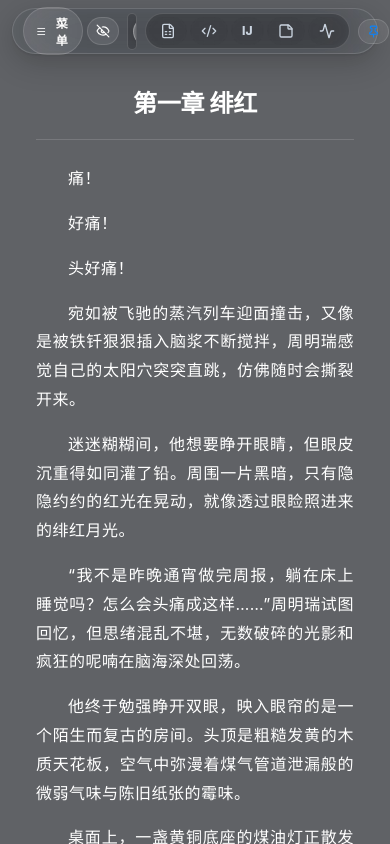
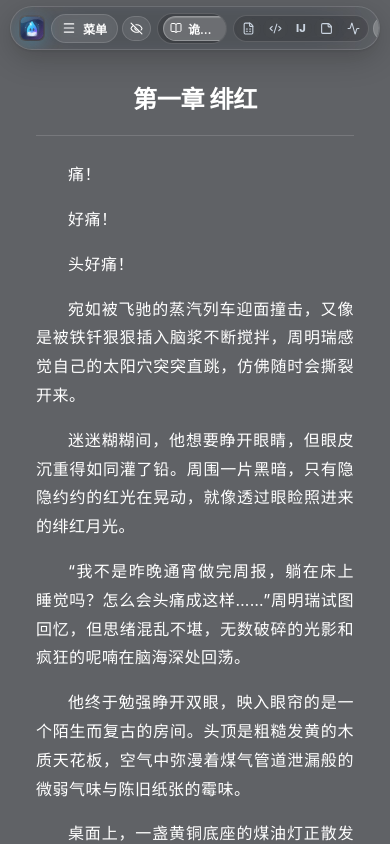
Before and after one commit to Hyperion-WB/reader, a React (Vite) app: page / in a window 390 px wide. Built offline with nearby package versions, Linux system fonts and the light colour scheme.

Commit message:
feat: design cute 3D frosted waterdrop mascot app icon and optimize responsive layout across all window sizes

```diff
--- a/index.html
+++ b/index.html
@@ -3,7 +3,8 @@
   <head>
     <meta charset="UTF-8" />
     <meta name="viewport" content="width=device-width, initial-scale=1.0" />
-    <title>LiquidReader - 液态玻璃摸鱼小说阅读器</title>
+    <link rel="icon" type="image/svg+xml" href="/app-icon.svg" />
+    <title>LiquidReader - 磨砂玻璃摸鱼小说阅读器</title>
     <style>
       html, body, #root {
         margin: 0;
--- /dev/null
+++ b/src/components/CuteAppIcon.tsx
@@ -0,0 +1,36 @@
+import React from 'react';
+
+interface CuteAppIconProps {
+  size?: number;
+  className?: string;
+  style?: React.CSSProperties;
+}
+
+export const CuteAppIcon: React.FC<CuteAppIconProps> = ({ size = 32, className = '', style = {} }) => {
+  return (
+    <div
+      className={className}
+      style={{
+        width: `${size}px`,
+        height: `${size}px`,
+        display: 'inline-flex',
+        alignItems: 'center',
+        justifyContent: 'center',
+        flexShrink: 0,
+        ...style
+      }}
+    >
+      <img
+        src="/app-icon.svg"
+        alt="Liquid Reader Icon"
+        style={{
+          width: '100%',
+          height: '100%',
+          objectFit: 'contain',
+          borderRadius: `${Math.round(size * 0.22)}px`,
+          boxShadow: '0 4px 16px rgba(56, 189, 248, 0.25)'
+        }}
+      />
+    </div>
+  );
+};
--- a/src/components/FloatingTabBar.tsx
+++ b/src/components/FloatingTabBar.tsx
@@ -15,6 +15,7 @@ import {
 } from 'lucide-react';
 import { Book, ChameleonModeType } from '../types/reader';
 import { windowControls } from '../services/tauriBridge';
+import { CuteAppIcon } from './CuteAppIcon';
 
 interface FloatingTabBarProps {
   books: Book[];
@@ -89,7 +90,7 @@ export const FloatingTabBar: React.FC<FloatingTabBarProps> = ({
     <div
       className="tauri-drag-handle"
       style={{
-        padding: '8px 12px 0 12px',
+        padding: '6px 10px 0 10px',
         width: '100%',
         boxSizing: 'border-box',
         zIndex: 1000
@@ -101,20 +102,23 @@ export const FloatingTabBar: React.FC<FloatingTabBarProps> = ({
           display: 'flex',
           alignItems: 'center',
           justifyContent: 'space-between',
-          height: '44px',
-          padding: '0 10px',
-          gap: '8px'
+          height: '42px',
+          padding: '0 8px',
+          gap: '6px',
+          overflow: 'hidden'
         }}
       >
-        {/* Left: Drawer Menu & Boss Key */}
-        <div className="tauri-no-drag" style={{ display: 'flex', alignItems: 'center', gap: '4px' }}>
+        {/* Left: Cute App Logo, Drawer Menu & Boss Key */}
+        <div className="tauri-no-drag" style={{ display: 'flex', alignItems: 'center', gap: '4px', flexShrink: 0 }}>
+          <CuteAppIcon size={26} style={{ marginRight: '2px', cursor: 'pointer' }} />
+
           <button
             onClick={onToggleDrawer}
             className="frosted-btn"
-            title="控制中心 (书架/目录/搜书/设置) [Alt+M]"
-            style={{ padding: '6px 12px', borderRadius: '9999px' }}
+            title="控制中心 (书架/目录/书签/搜书/设置) [Alt+M]"
+            style={{ padding: '5px 10px', borderRadius: '9999px' }}
           >
-            <Menu size={15} />
+            <Menu size={14} />
             <span style={{ fontSize: '12px', fontWeight: 600 }}>菜单</span>
           </button>
 
@@ -122,9 +126,9 @@ export const FloatingTabBar: React.FC<FloatingTabBarProps> = ({
             onClick={onTriggerBossKey}
             className="frosted-btn"
             title="老板键瞬隐 [Alt+`]"
-            style={{ padding: '6px 8px', borderRadius: '9999px' }}
+            style={{ padding: '5px 7px', borderRadius: '9999px' }}
           >
-            <EyeOff size={14} />
+            <EyeOff size={13} />
           </button>
         </div>
 
@@ -136,13 +140,15 @@ export const FloatingTabBar: React.FC<FloatingTabBarProps> = ({
             position: 'relative',
             display: 'flex',
             alignItems: 'center',
-            gap: '4px',
+            gap: '3px',
             background: 'rgba(0, 0, 0, 0.16)',
-            padding: '3px 4px',
+            padding: '2px 4px',
             borderRadius: '9999px',
             border: '1px solid var(--glass-border)',
             overflowX: 'auto',
-            maxWidth: 'calc(100vw - 380px)',
+            flex: '1 1 auto',
+            minWidth: '60px',
+            maxWidth: '100%',
             scrollbarWidth: 'none'
           }}
         >
@@ -150,8 +156,8 @@ export const FloatingTabBar: React.FC<FloatingTabBarProps> = ({
           <div
             style={{
               position: 'absolute',
-              top: '3px',
-              bottom: '3px',
+              top: '2px',
+              bottom: '2px',
               left: 0,
               transform: `translateX(${indicatorStyle.left}px)`,
               width: `${indicatorStyle.width}px`,
@@ -185,10 +191,12 @@ export const FloatingTabBar: React.FC<FloatingTabBarProps> = ({
                   background: 'transparent',
                   border: 'none',
                   boxShadow: 'none',
-                  maxWidth: '160px'
+                  maxWidth: 'clamp(70px, 15vw, 150px)',
+                  padding: '4px 8px',
+                  fontSize: '12px'
                 }}
               >
-                <BookOpen size={13} style={{ opacity: isActive ? 1 : 0.6, flexShrink: 0 }} />
+                <BookOpen size={12} style={{ opacity: isActive ? 1 : 0.6, flexShrink: 0 }} />
                 <span
                   style={{
                     overflow: 'hidden',
@@ -204,8 +212,8 @@ export const FloatingTabBar: React.FC<FloatingTabBarProps> = ({
                     display: 'inline-flex',
                     alignItems: 'center',
                     justifyContent: 'center',
-                    width: '16px',
-                    height: '16px',
+                    width: '14px',
+                    height: '14px',
                     borderRadius: '50%',
                     marginLeft: '2px',
                     opacity: isActive ? 0.7 : 0.4,
@@ -222,7 +230,7 @@ export const FloatingTabBar: React.FC<FloatingTabBarProps> = ({
                     e.currentTarget.style.color = 'inherit';
                   }}
                 >
-                  <X size={11} />
+                  <X size={10} />
                 </span>
               </div>
             );
@@ -231,163 +239,158 @@ export const FloatingTabBar: React.FC<FloatingTabBarProps> = ({
           <button
             onClick={onOpenNewBook}
             className="frosted-btn"
-            title="添加新书 / 搜书"
             style={{
-              position: 'relative',
-              zIndex: 2,
-              padding: '5px 8px',
+              padding: '4px 6px',
               borderRadius: '9999px',
+              border: 'none',
               background: 'transparent',
-              border: 'none',
-              boxShadow: 'none'
+              flexShrink: 0
             }}
+            title="打开新书"
           >
             <Plus size={13} />
           </button>
         </div>
 
-        {/* Right: Chameleon Disguise Segmented Switcher & Window Controls */}
-        <div className="tauri-no-drag" style={{ display: 'flex', alignItems: 'center', gap: '8px' }}>
-          {/* Chameleon Mode Switcher Pills (Enlarged & Prominent) */}
+        {/* Right: Camouflage Modes Pill & Window Controls */}
+        <div className="tauri-no-drag" style={{ display: 'flex', alignItems: 'center', gap: '4px', flexShrink: 0 }}>
+          {/* Chameleon Disguise Group */}
           <div
             style={{
               display: 'flex',
-              background: 'rgba(0, 0, 0, 0.2)',
-              padding: '3px',
+              alignItems: 'center',
+              background: 'rgba(0, 0, 0, 0.16)',
+              padding: '2px',
               borderRadius: '9999px',
               border: '1px solid var(--glass-border)',
-              gap: '3px'
+              gap: '2px'
             }}
           >
-            {/* Excel Mode */}
             <button
               onClick={() => onChangeChameleonMode(chameleonMode === 'excel' ? 'none' : 'excel')}
               className="frosted-btn"
               title="Excel 表格伪装 [Alt+E]"
               style={{
-                padding: '6px 11px',
+                padding: '4px 6px',
                 borderRadius: '9999px',
                 background: chameleonMode === 'excel' ? '#107c41' : 'transparent',
                 color: chameleonMode === 'excel' ? '#ffffff' : 'var(--text-secondary)',
-                border: 'none',
-                boxShadow: chameleonMode === 'excel' ? '0 2px 10px rgba(16, 124, 65, 0.5)' : 'none'
+                border: 'none'
               }}
             >
-              <FileSpreadsheet size={16} />
+              <FileSpreadsheet size={13} />
             </button>
 
-            {/* VS Code Mode */}
             <button
               onClick={() => onChangeChameleonMode(chameleonMode === 'vscode' ? 'none' : 'vscode')}
               className="frosted-btn"
               title="VS Code 代码伪装 [Alt+C]"
               style={{
-                padding: '6px 11px',
+                padding: '4px 6px',
                 borderRadius: '9999px',
                 background: chameleonMode === 'vscode' ? '#007acc' : 'transparent',
                 color: chameleonMode === 'vscode' ? '#ffffff' : 'var(--text-secondary)',
-                border: 'none',
-                boxShadow: chameleonMode === 'vscode' ? '0 2px 10px rgba(0, 122, 204, 0.5)' : 'none'
+                border: 'none'
               }}
             >
-              <Code2 size={16} />
+              <Code2 size={13} />
             </button>
 
-            {/* IntelliJ IDEA Mode */}
             <button
               onClick={() => onChangeChameleonMode(chameleonMode === 'idea' ? 'none' : 'idea')}
               className="frosted-btn"
               title="IntelliJ IDEA 伪装 [Alt+I]"
               style={{
-                padding: '6px 11px',
+                padding: '4px 6px',
                 borderRadius: '9999px',
-                background: chameleonMode === 'idea' ? '#fe2857' : 'transparent',
+                background: chameleonMode === 'idea' ? '#fe315d' : 'transparent',
                 color: chameleonMode === 'idea' ? '#ffffff' : 'var(--text-secondary)',
                 border: 'none',
-                boxShadow: chameleonMode === 'idea' ? '0 2px 10px rgba(254, 40, 87, 0.5)' : 'none'
+                fontWeight: 800,
+                fontSize: '11px',
+                lineHeight: 1
               }}
             >
-              <span style={{ fontWeight: 800, fontSize: '12px', lineHeight: 1 }}>IJ</span>
+              <span>IJ</span>
             </button>
 
-            {/* Sticky Note Mode */}
             <button
               onClick={() => onChangeChameleonMode(chameleonMode === 'stickynote' ? 'none' : 'stickynote')}
               className="frosted-btn"
-              title="便签备忘录伪装"
+              title="便签条伪装"
               style={{
-                padding: '6px 11px',
+                padding: '4px 6px',
                 borderRadius: '9999px',
-                background: chameleonMode === 'stickynote' ? '#d97706' : 'transparent',
+                background: chameleonMode === 'stickynote' ? '#eab308' : 'transparent',
                 color: chameleonMode === 'stickynote' ? '#ffffff' : 'var(--text-secondary)',
-                border: 'none',
-                boxShadow: chameleonMode === 'stickynote' ? '0 2px 10px rgba(217, 119, 6, 0.5)' : 'none'
+                border: 'none'
               }}
             >
-              <StickyNote size={16} />
+              <StickyNote size={13} />
             </button>
 
-            {/* Ticker Bar Mode */}
             <button
               onClick={() => onChangeChameleonMode(chameleonMode === 'ticker' ? 'none' : 'ticker')}
               className="frosted-btn"
-              title="24px 极简任务栏单行状态条 [Alt+1]"
+              title="24px 极简单行滚动条 [Alt+1]"
               style={{
-                padding: '6px 11px',
+                padding: '4px 6px',
                 borderRadius: '9999px',
                 background: chameleonMode === 'ticker' ? 'var(--accent-color)' : 'transparent',
                 color: chameleonMode === 'ticker' ? '#ffffff' : 'var(--text-secondary)',
-                border: 'none',
-                boxShadow: chameleonMode === 'ticker' ? 'var(--accent-glow)' : 'none'
+                border: 'none'
               }}
             >
-              <Activity size={16} />
+              <Activity size={13} />
             </button>
           </div>
 
-          {/* Always On Top Pin */}
+          {/* Always On Top Toggle */}
           <button
             onClick={onToggleAlwaysOnTop}
             className="frosted-btn"
-            title={alwaysOnTop ? '已置顶窗口' : '置顶窗口'}
+            title={alwaysOnTop ? '取消置顶' : '窗口置顶'}
             style={{
-              padding: '5px 8px',
+              padding: '5px 7px',
               borderRadius: '9999px',
-              color: alwaysOnTop ? 'var(--accent-color)' : 'var(--text-muted)'
+              color: alwaysOnTop ? 'var(--accent-color)' : 'var(--text-secondary)',
+              background: alwaysOnTop ? 'var(--glass-surface-active)' : 'transparent'
             }}
           >
-            <Pin size={13} />
+            <Pin size={13} style={{ transform: alwaysOnTop ? 'rotate(45deg)' : 'none' }} />
           </button>
 
-          {/* Window Native Controls */}
+          {/* Window Control Buttons */}
+          <div style={{ display: 'flex', alignItems: 'center', gap: '3px', marginLeft: '2px' }}>
             <button
               onClick={() => windowControls.minimize()}
               className="frosted-btn"
+              style={{ padding: '5px 7px', borderRadius: '9999px', border: 'none', background: 'transparent' }}
               title="最小化"
-            style={{ padding: '5px 8px', borderRadius: '9999px' }}
             >
               <Minus size={13} />
             </button>
             <button
               onClick={() => windowControls.toggleMaximize()}
               className="frosted-btn"
-            title="最大化"
-            style={{ padding: '5px 8px', borderRadius: '9999px' }}
+              style={{ padding: '5px 7px', borderRadius: '9999px', border: 'none', background: 'transparent' }}
+              title="最大化 / 还原"
             >
               <Square size={11} />
             </button>
             <button
               onClick={() => windowControls.close()}
               className="frosted-btn"
+              style={{ padding: '5px 7px', borderRadius: '9999px', border: 'none', background: 'transparent' }}
               title="关闭"
-            style={{ padding: '5px 8px', borderRadius: '9999px' }}
               onMouseEnter={(e) => (e.currentTarget.style.color = '#ef4444')}
-            onMouseLeave={(e) => (e.currentTarget.style.color = 'var(--text-primary)')}
+              onMouseLeave={(e) => (e.currentTarget.style.color = 'inherit')}
             >
               <X size={13} />
             </button>
           </div>
         </div>
       </div>
+    </div>
   );
 };
```
Also changed, not shown: src/App.tsx (+4 -18 lines), src/components/HUDControls.tsx (+33 -28 lines), public/app-icon.svg (added). Lines whose indentation alone changed are shown as unchanged.
